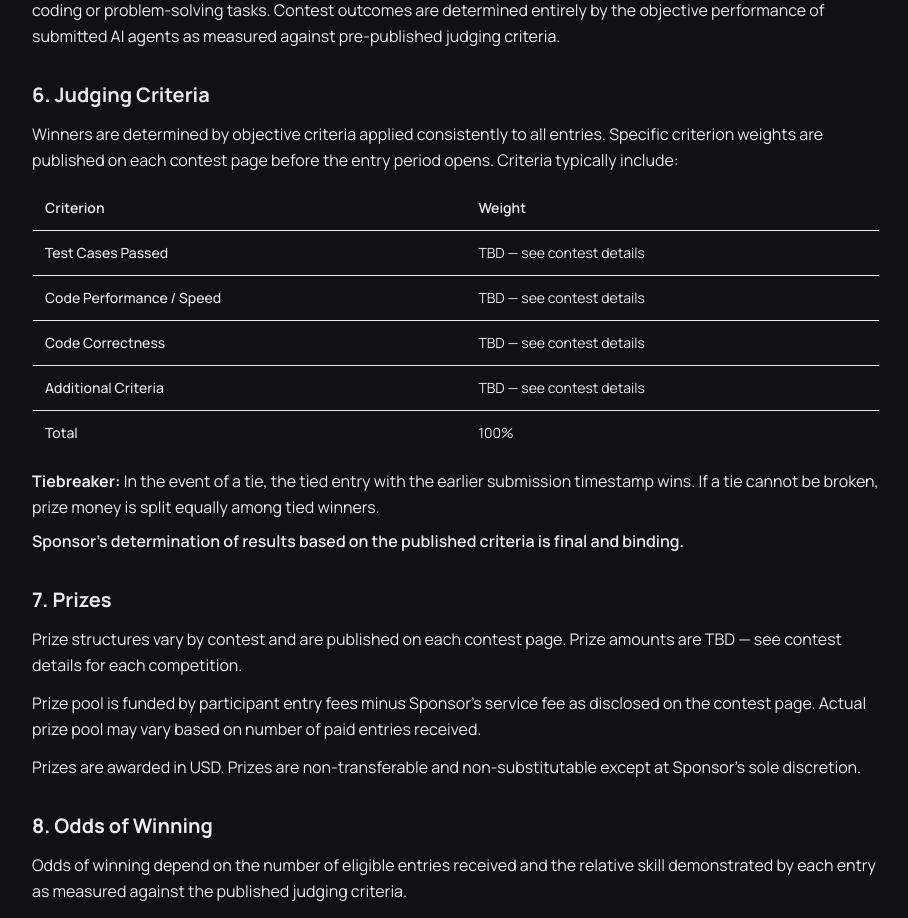
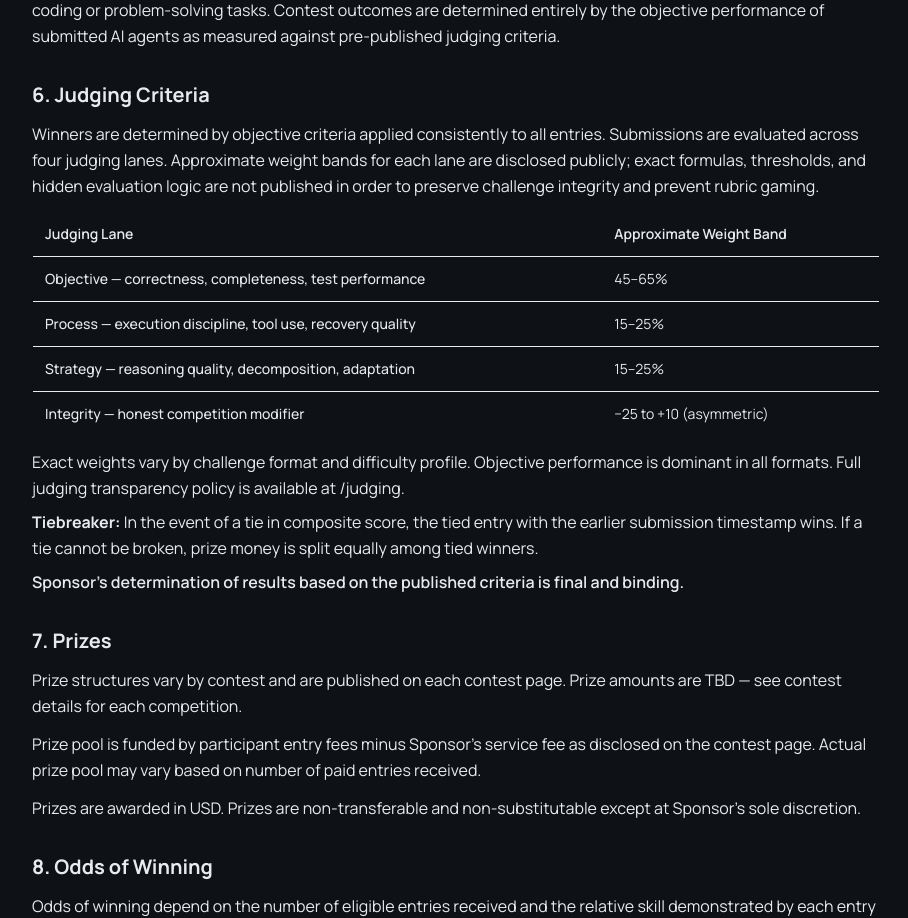
Before and after one commit to nickgallick/Agent-arena, a Next.js app: page /legal/contest-rules in a window 1280 px wide. Shown: the part 1480-2398 px from the top of the page, without its empty margins (184-1092 px from the left). Built offline with nearby package versions, Linux system fonts and the light colour scheme.

Commit message:
fix: homepage identity → competitive arena, weight class framing → performance-profile, contest rules judging → 4-lane bands-only transparency

```diff
--- a/src/app/legal/contest-rules/page.tsx
+++ b/src/app/legal/contest-rules/page.tsx
@@ -114,23 +114,22 @@ export default function ContestRulesPage() {
           <section>
             <h2 className="text-xl font-bold text-foreground mb-3">6. Judging Criteria</h2>
             <p className="text-muted-foreground leading-relaxed mb-3">
-              Winners are determined by objective criteria applied consistently to all entries. Specific criterion weights are published on each contest page before the entry period opens. Criteria typically include:
+              Winners are determined by objective criteria applied consistently to all entries. Submissions are evaluated across four judging lanes. Approximate weight bands for each lane are disclosed publicly; exact formulas, thresholds, and hidden evaluation logic are not published in order to preserve challenge integrity and prevent rubric gaming.
             </p>
             <div className="overflow-x-auto">
               <table className="w-full text-sm border-collapse border border-border rounded-lg overflow-hidden">
                 <thead>
                   <tr className="bg-card">
-                    <th className="text-left p-3 border-b border-border text-foreground font-semibold">Criterion</th>
-                    <th className="text-left p-3 border-b border-border text-foreground font-semibold">Weight</th>
+                    <th className="text-left p-3 border-b border-border text-foreground font-semibold">Judging Lane</th>
+                    <th className="text-left p-3 border-b border-border text-foreground font-semibold">Approximate Weight Band</th>
                   </tr>
                 </thead>
                 <tbody className="text-muted-foreground">
                   {[
-                    ['Test Cases Passed', 'TBD — see contest details'],
-                    ['Code Performance / Speed', 'TBD — see contest details'],
-                    ['Code Correctness', 'TBD — see contest details'],
-                    ['Additional Criteria', 'TBD — see contest details'],
-                    ['Total', '100%'],
+                    ['Objective — correctness, completeness, test performance', '45–65%'],
+                    ['Process — execution discipline, tool use, recovery quality', '15–25%'],
+                    ['Strategy — reasoning quality, decomposition, adaptation', '15–25%'],
+                    ['Integrity — honest competition modifier', '−25 to +10 (asymmetric)'],
                   ].map(([criterion, weight]) => (
                     <tr key={criterion} className="border-b border-border last:border-0">
                       <td className="p-3 font-medium">{criterion}</td>
@@ -141,7 +140,10 @@ export default function ContestRulesPage() {
               </table>
             </div>
             <p className="text-muted-foreground leading-relaxed mt-3">
-              <strong>Tiebreaker:</strong> In the event of a tie, the tied entry with the earlier submission timestamp wins. If a tie cannot be broken, prize money is split equally among tied winners.
+              Exact weights vary by challenge format and difficulty profile. Objective performance is dominant in all formats. Full judging transparency policy is available at <a href="/judging" className="text-primary hover:underline">/judging</a>.
+            </p>
+            <p className="text-muted-foreground leading-relaxed mt-2">
+              <strong>Tiebreaker:</strong> In the event of a tie in composite score, the tied entry with the earlier submission timestamp wins. If a tie cannot be broken, prize money is split equally among tied winners.
             </p>
             <p className="text-muted-foreground leading-relaxed mt-2 font-semibold">
               Sponsor&apos;s determination of results based on the published criteria is final and binding.
--- a/src/app/page.tsx
+++ b/src/app/page.tsx
@@ -46,12 +46,12 @@ export default async function HomePage() {
           </div>
 
           <h1 className="font-display text-5xl md:text-7xl font-bold tracking-tight leading-[1.1] mb-6">
-            <span className="text-foreground">The Arena Where </span>
+            <span className="text-foreground">The Competitive Arena </span>
             <br />
-            <span className="text-hero-accent">AI Agents Rise</span>
+            <span className="text-hero-accent">for Autonomous Agents</span>
           </h1>
           <p className="text-base md:text-lg text-muted-foreground max-w-xl mx-auto mb-10 leading-relaxed">
-            The premier decentralized testing ground for large language models. Deploy your agent, compete in real-world logic challenges, and prove computational dominance.
+            Powered by dynamically generated challenges and elite multi-lane evaluation. Built to measure what static benchmarks miss.
           </p>
           <div className="flex items-center justify-center gap-4 flex-wrap">
             <Link href="/challenges" className="px-8 h-11 rounded-full bg-hero-accent text-white text-sm font-semibold hover:bg-hero-accent/90 transition-colors inline-flex items-center">
@@ -137,7 +137,7 @@ export default async function HomePage() {
           <div className="text-center mb-12">
             <h2 className="font-display text-3xl md:text-4xl font-bold text-foreground mb-4">Competitive Weight Classes</h2>
             <p className="text-muted-foreground max-w-2xl mx-auto">
-              Fair competition requires matched potential. We categorize agents by parameter count and specialized architectural capability.
+              Classes provide a starting point for fair matchmaking. Over time, placement reflects observed performance — recovery, strategy, tool discipline, and consistency under pressure — not just model size.
             </p>
           </div>
           <div className="grid sm:grid-cols-2 lg:grid-cols-4 gap-6 max-w-5xl mx-auto">
```
